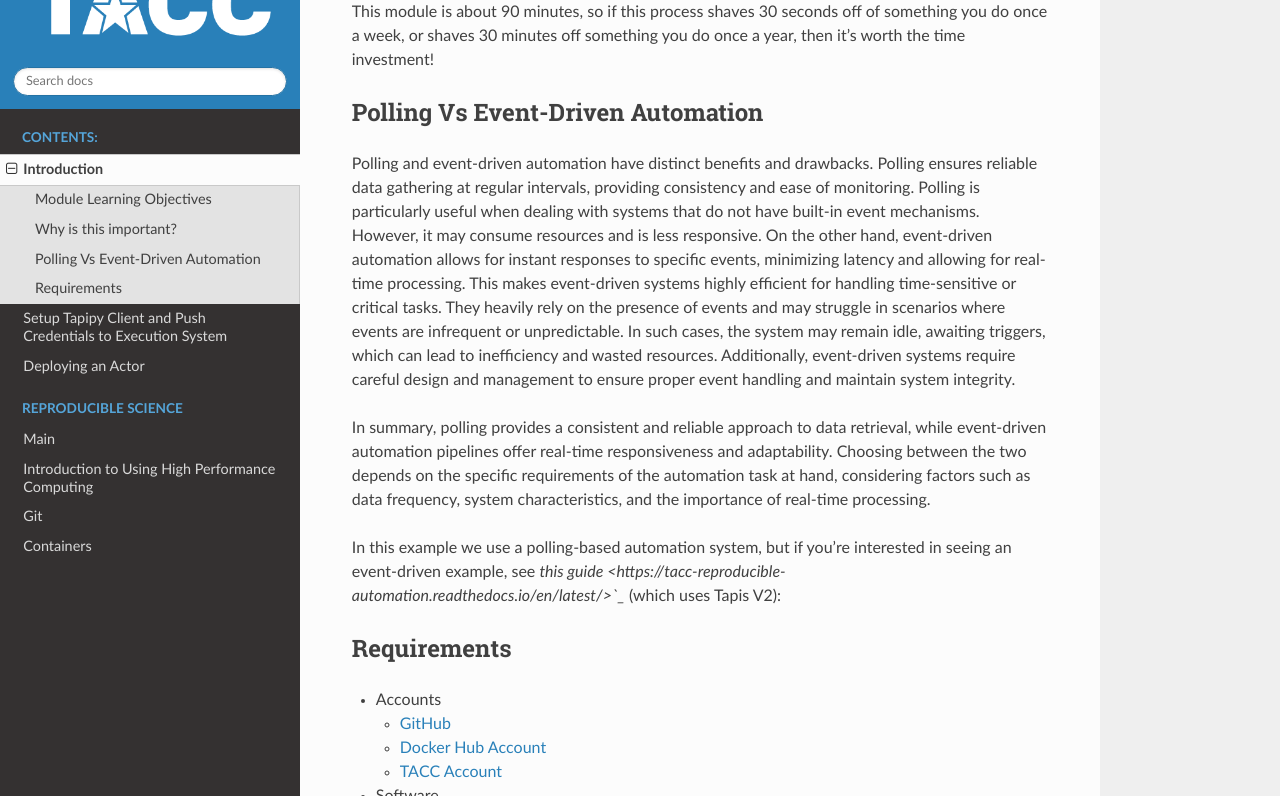
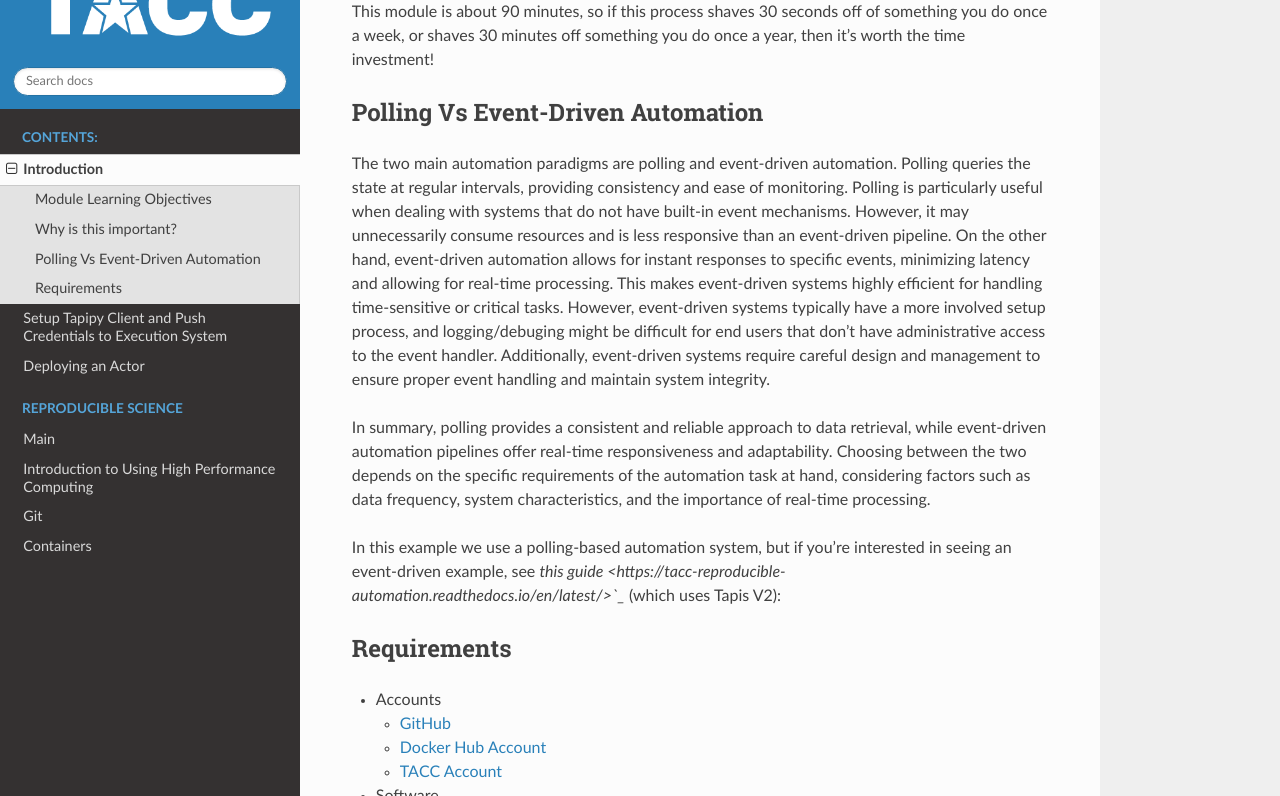
Before and after one commit to JoshuaUrrutia/tacc-reproducible-automation-2023, a Sphinx documentation site: the page built from docs/01-introduction.rst, in a window 1280 px wide and 900 px high, scrolled down 1188 px, cut to the strip 104-900 px from the top of the window. Built offline with Sphinx 7.4.7 and the Read the Docs theme 2.0.0, drawn with Linux system fonts in a browser that asks for light colours; pages that are not in the unit, such as notebooks, are missing from menus.

```diff
--- a/docs/01-introduction.rst
+++ b/docs/01-introduction.rst
@@ -43,14 +43,13 @@ it's worth the time investment!
 
 Polling Vs Event-Driven Automation
 ------------
-Polling and event-driven automation have distinct benefits and drawbacks.
-Polling ensures reliable data gathering at regular intervals, providing consistency and ease of monitoring.
+The two main automation paradigms are polling and event-driven automation.
+Polling queries the state at regular intervals, providing consistency and ease of monitoring.
 Polling is particularly useful when dealing with systems that do not have built-in event mechanisms.
-However, it may consume resources and is less responsive.
+However, it may unnecessarily consume resources and is less responsive than an event-driven pipeline.
 On the other hand, event-driven automation allows for instant responses to specific events,  minimizing latency and allowing for real-time processing.
 This makes event-driven systems highly efficient for handling time-sensitive or critical tasks.
-They heavily rely on the presence of events and may struggle in scenarios where events are infrequent or unpredictable.
-In such cases, the system may remain idle, awaiting triggers, which can lead to inefficiency and wasted resources.
+However, event-driven systems typically have a more involved setup process, and logging/debuging might be difficult for end users that don't have administrative access to the event handler.
 Additionally, event-driven systems require careful design and management to ensure proper event handling and maintain system integrity.
 
 In summary, polling provides a consistent and reliable approach to data retrieval, while event-driven automation pipelines offer real-time responsiveness and adaptability.
```
Also changed, not shown: docs/03-abaco.rst (+7 -0 lines).
